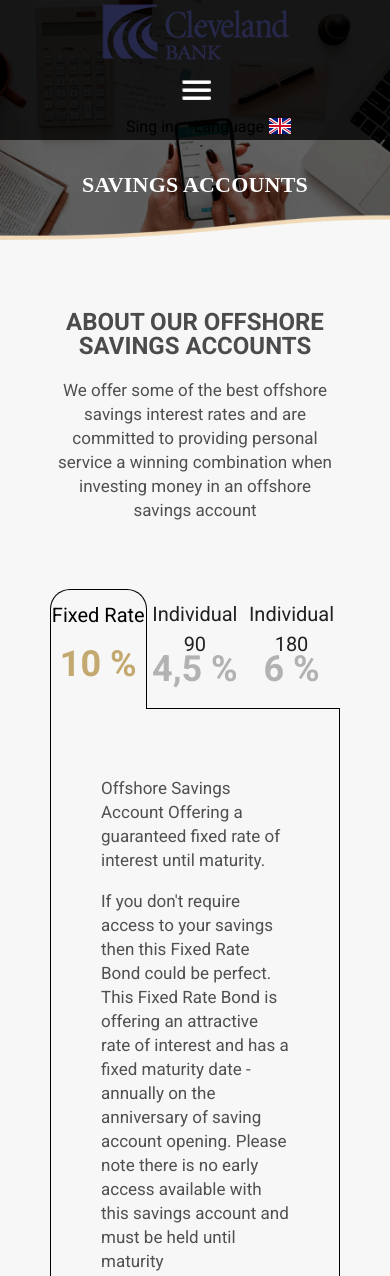
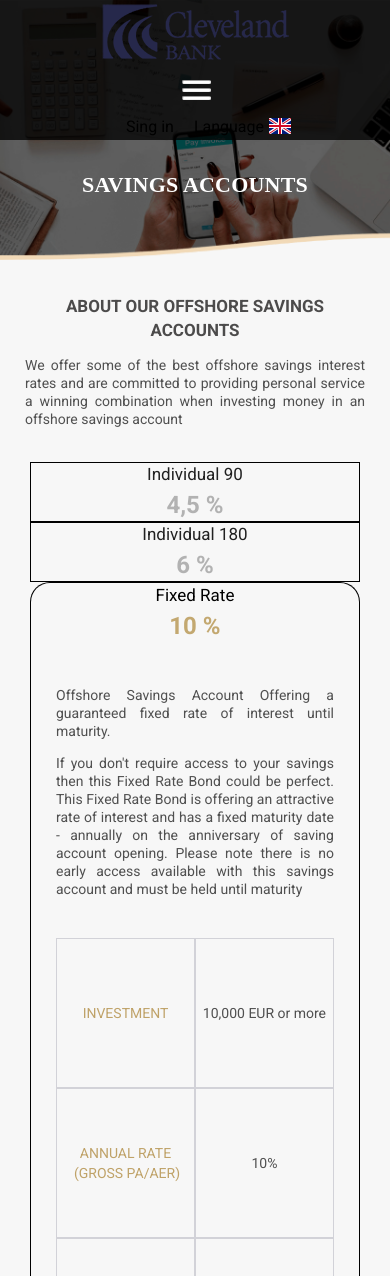
Before and after one commit to AmBitSite/cqbank, a plain HTML site: page savingsAccounts.html in a window 390 px wide. Shown: the top 1276 px of the page. Drawn offline with Linux system fonts and the light colour scheme.

Commit message:
accounts-adaptive-goto

```diff
--- a/accounts/css/media.css
+++ b/accounts/css/media.css
@@ -122,6 +122,73 @@
 		padding: 25px 5px;
 	}
 }
+@media (max-width:768px){
+	.accountsTextBlock__header{
+		font-size: 20px;
+	}
+	.accountsTextBlock__text, .accountsTable__contentText{
+		font-size: 15px;
+		line-height: 20px;
+	}
+	.accountsTable__bookmarks{
+		flex-flow: column nowrap;
+	}
+	.accountsTable__bookmarkContanier1, .accountsTable__bookmarkContanier2,
+	.accountsTable__bookmarkContanier3{
+		width: 99.99%;
+		border: 1px solid #000;
+		border-radius: 0;
+		order: 0;
+	}
+	.accountsTable__bookmarkContanier1.active, .accountsTable__bookmarkContanier2.active,
+	.accountsTable__bookmarkContanier3.active{
+		width: 99.99%;
+		border: 1px solid #000;
+		border-radius: 20px 20px 0 0;
+		border-bottom: none;
+		order: 1;
+	}
+	.accountsTable__contentTable{
+		flex-flow: row nowrap;
+	}
+	.accountsTable__contentTableHeader,
+	.accountsTable__contentTableData{
+		flex-flow: column nowrap;
+	}
+	.accountsTable__contentTableCellHeader,
+	.accountsTable__contentTableCellData {
+		box-sizing: border-box;
+		overflow: hidden;
+		height: 120px;
+		padding: 10px 20px;
+		flex-basis: auto;
+		font-size: 14px;
+		line-height: 20px;
+		display: flex;
+		flex-flow: row wrap;
+		justify-content: center;
+		align-content: center;
+	}
+	.accountsTable__contentContanier2 .accountsTable__contentTableCellHeader,
+	.accountsTable__contentContanier2 .accountsTable__contentTableCellData,
+	.accountsTable__contentContanier3 .accountsTable__contentTableCellHeader,
+	.accountsTable__contentContanier3 .accountsTable__contentTableCellData{
+		flex-basis: auto;
+	}
+	.accountsTable__contentContanier2 .accountsTable__contentTableCellHeader:nth-of-type(3),
+	.accountsTable__contentContanier2 .accountsTable__contentTableCellData:nth-of-type(3),
+	.accountsTable__contentContanier3 .accountsTable__contentTableCellHeader:nth-of-type(3),
+	.accountsTable__contentContanier3 .accountsTable__contentTableCellData:nth-of-type(3){
+		flex-basis: auto;
+	}
+	.accountsTable__contentTableCellHeader>span{
+		display: inline;
+	}
+	.accountsTable__contentTableCellHeader>span:last-of-type{
+		margin-left: 3px;
+	}
+
+}
 @media (max-width:670px){
 	.header-caption{
 		margin-top: 180px;
@@ -129,13 +196,41 @@
 	.header-caption_style{
 		font-size: 28px;
 	}
+	.accountsTable__bookmarkContanier1, .accountsTable__bookmarkContanier2,
+	.accountsTable__bookmarkContanier3{
+		height: 80px;
+	}
+	.accountsTable__bookmarkName{
+		font-size: 17px;
+		line-height: 21px;
+	}
+	.accountsTable__bookmarkPercent{
+		font-size: 28px;
+		line-height: 36px;
+	}
 }
 @media (max-width:560px){
-
+	.accountsTextBlock{
+		padding: 0 25px;
+	}
+	.accountsTable{
+		margin: 0 30px;
+	}
+	.accountsTable__bookmarkPercent{
+		font-size: 24px;
+		line-height: 30px;
+	}
+	.accountsTable__tableContent{
+		padding: 30px 25px;
+	}
+	.accountsTable__contentTableCellHeader,
+	.accountsTable__contentTableCellData{
+		height: 150px;
+	}
 }
 @media (max-width:420px){
 	.header{
-		height: 240px;
+		height: 260px;
 		background-size: cover;
 		background-position: center;
 	}
@@ -145,4 +240,31 @@
 	.header-caption_style{
 		font-size: 22px;
 	}
+	.accountsTextBlock{
+		margin: 20px 0;
+	}
+	.accountsTextBlock__header{
+		font-size: 17px;
+	}
+	.accountsTextBlock__text, .accountsTable__contentText{
+		font-size: 14px;
+		line-height: 18px;
+		text-align: justify;
+	}
+	.accountsTable__bookmarkContanier1, .accountsTable__bookmarkContanier2,
+	.accountsTable__bookmarkContanier3{
+		height: 60px;
+	}
+	.accountsTable__bookmarkName{
+		height: 40%;
+		padding: 5px 0;
+	}
+	.accountsTable__bookmarkPercent{
+		height: 60%;
+		padding: 0 0 5px 0;
+	}
+	.accountsTable__contentTableCellHeader,
+	.accountsTable__contentTableCellData{
+		padding: 10px 5px;
+	}
 }
```
